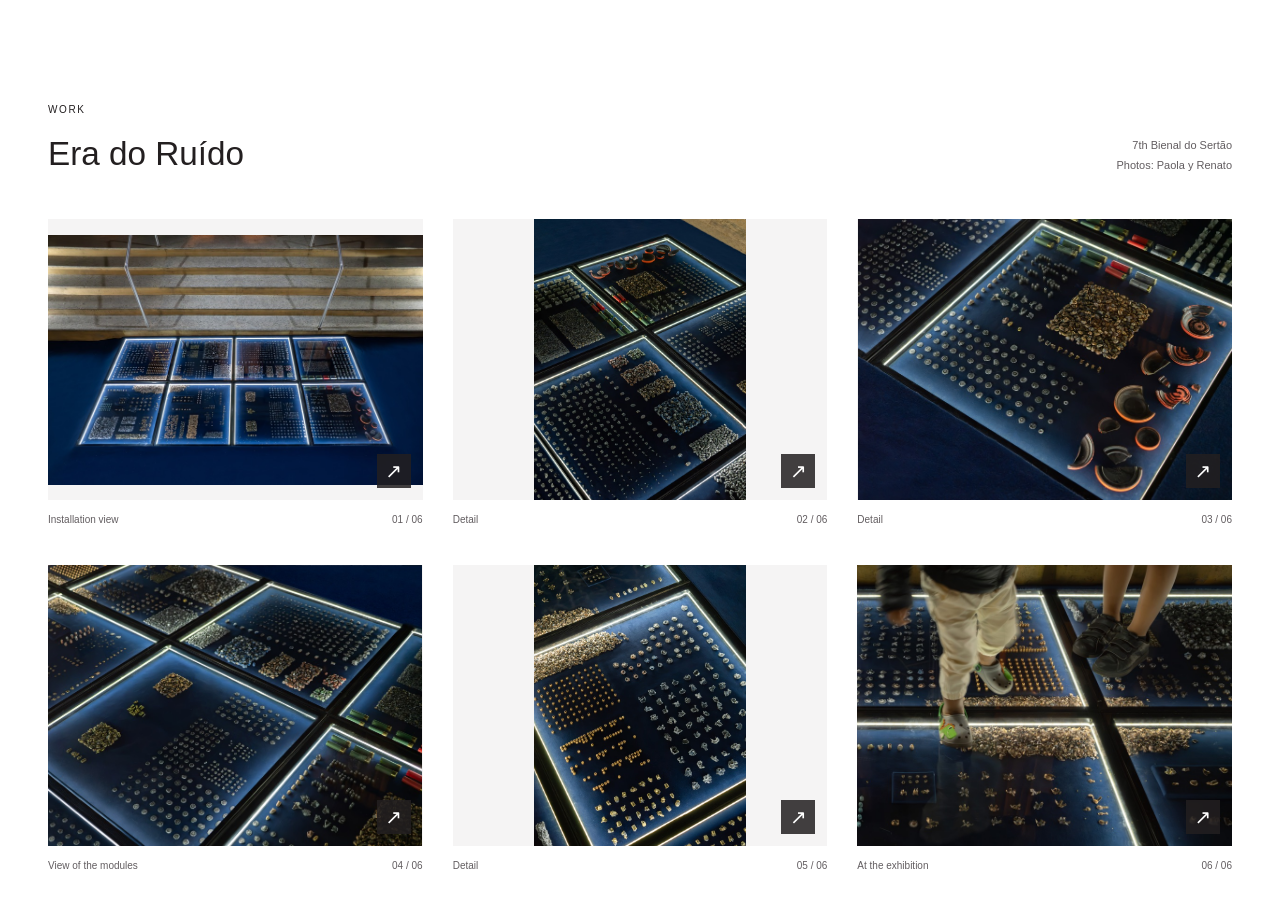
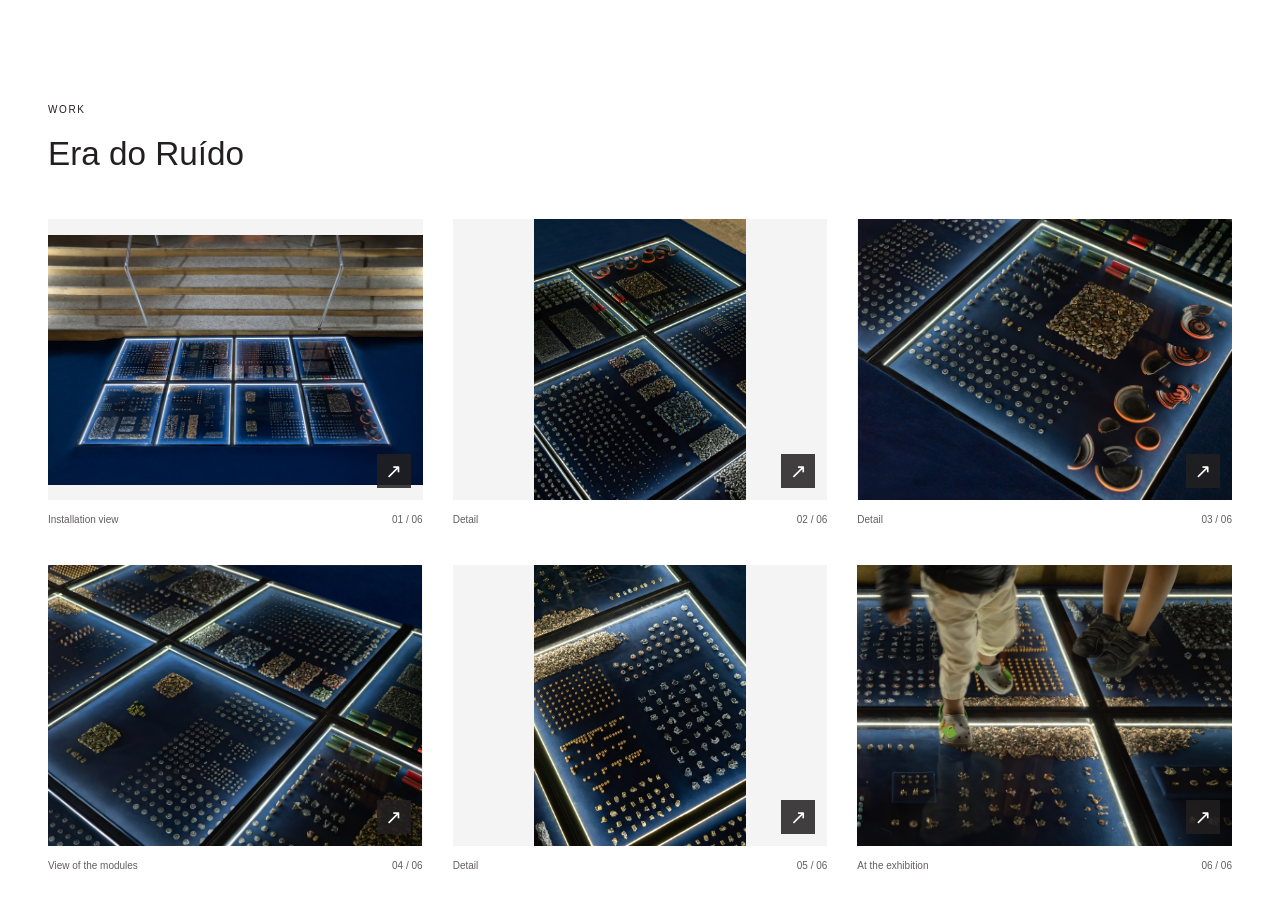
Before and after one commit to TheNewAndySP/juliana-galbetti-site, a plain HTML site: page index.html in a window 1280 px wide. Shown: the part 1440-2348 px from the top of the page. Drawn offline with Linux system fonts and the light colour scheme.

Commit message:
Remove textos ao lado do título da obra

```diff
--- a/index.html
+++ b/index.html
@@ -78,7 +78,6 @@
     <section class="work-section wrap" id="trabalhos" aria-labelledby="work-title">
       <header class="section-heading">
         <div><p class="eyebrow">Work</p><h2 id="work-title" lang="pt-BR">Era do Ruído</h2></div>
-        <p class="section-context">7th Bienal do Sertão<br>Photos: Paola y Renato</p>
       </header>
       <div class="gallery" aria-label="Photographs of Era do Ruído">
         <figure class="gallery-item">
```
